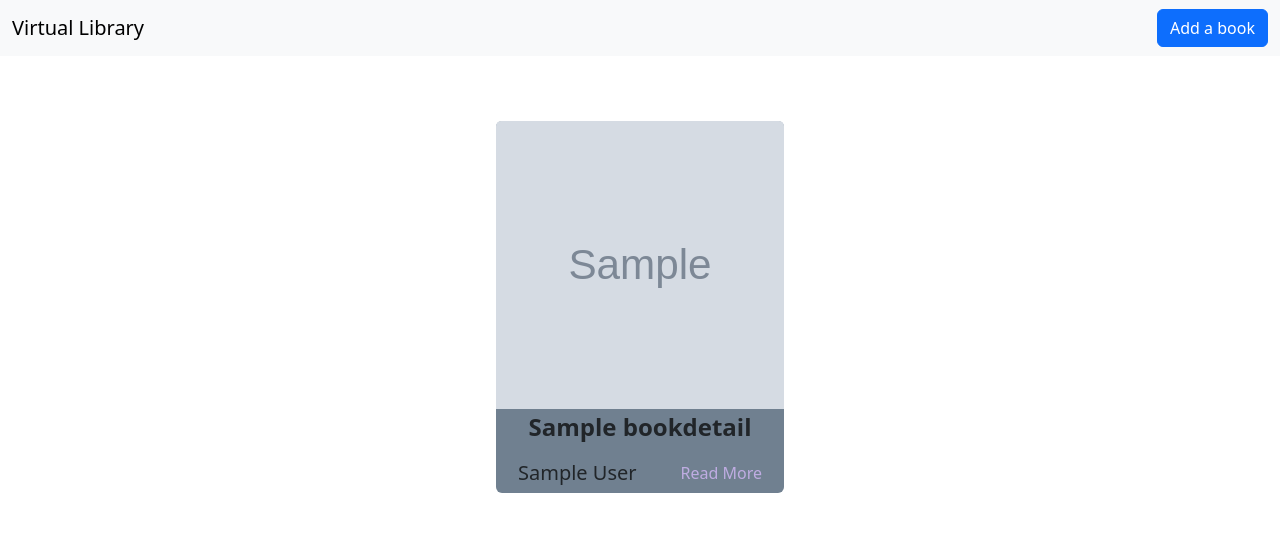
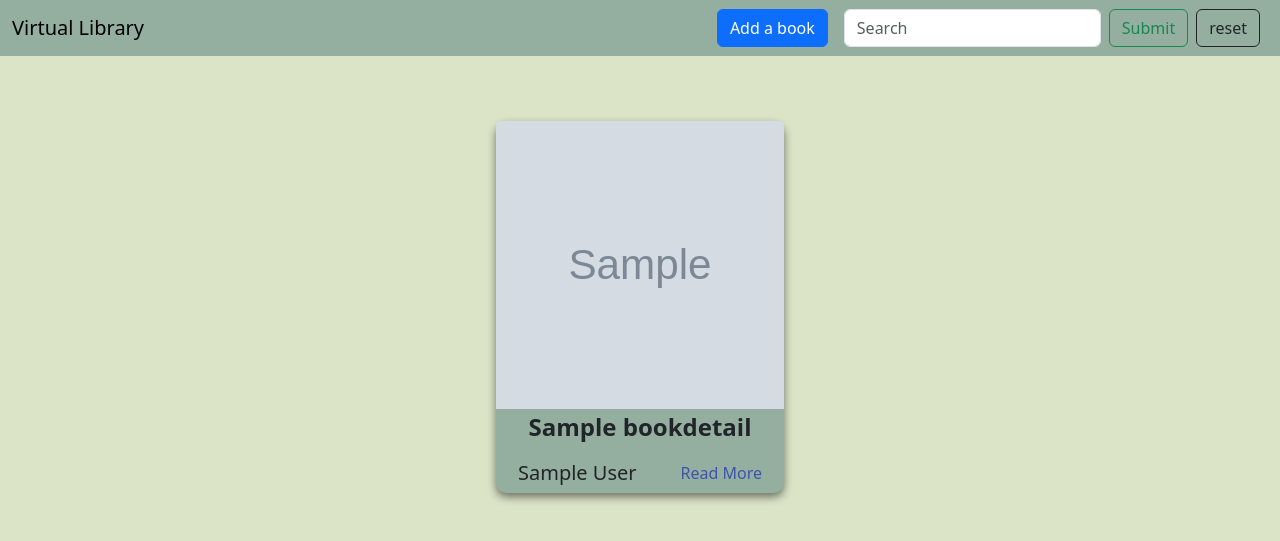
Before and after one commit to negi-Diaries/prepratory1, a PHP site: page / in a window 1280 px wide. Shown: the top 541 px of the page. Run offline with PHP 8.4, Linux system fonts and the light colour scheme; tables that the repository leaves empty or names only in its code hold one stand-in row (values such as "Sample post"); grey boxes marked "Sample" are stand-in pictures.

Commit message:
implemented the search bar

```diff
--- a/delete.php
+++ b/delete.php
@@ -21,7 +21,10 @@ var_dump($result);
 if($result){
 echo "the content has been deleted";
     session_start();
-    $_SESSION['deletion'] = "Form Deleted successfully";
+    $_SESSION['deletion'] = "Book Deleted successfully";
     header("location: index2.view.php");
 }
 ?>
+
+
+<?php
--- a/edit.php
+++ b/edit.php
@@ -28,7 +28,7 @@ $data = $statement->fetch();
 </head>
 
 <body>
-    <nav class="navbar navbar-expand-lg bg-body-tertiary">
+    <nav class="navbar navbar-expand-lg ">
         <div class="container-fluid">
             <a class="navbar-brand" href="#">Virtual Library</a>
             <button class="navbar-toggler" type="button" data-bs-toggle="collapse"
@@ -48,7 +48,7 @@ $data = $statement->fetch();
         </div>
     </nav>
     <div class="container">
-        <h1>Add a book</h1>
+        <h1>Edit book</h1>
     </div>
 
 
--- a/index2.view.php
+++ b/index2.view.php
@@ -1,3 +1,9 @@
+<?php
+require 'core/database/connection.php';
+ require 'core/queryBuilder.php';
+
+?>
+
 <!DOCTYPE html>
 <html lang="en">
 
@@ -13,10 +19,12 @@
 </head>
 
 <body>
-<nav class="navbar navbar-expand-lg bg-body-tertiary">
+    <nav class="navbar navbar-expand-lg ">
         <div class="container-fluid">
             <a class="navbar-brand" href="#">Virtual Library</a>
-    <button class="navbar-toggler" type="button" data-bs-toggle="collapse" data-bs-target="#navbarSupportedContent" aria-controls="navbarSupportedContent" aria-expanded="false" aria-label="Toggle navigation">
+            <button class="navbar-toggler" type="button" data-bs-toggle="collapse"
+                data-bs-target="#navbarSupportedContent" aria-controls="navbarSupportedContent" aria-expanded="false"
+                aria-label="Toggle navigation">
                 <span class="navbar-toggler-icon"></span>
             </button>
             <div class="collapse navbar-collapse" id="navbarSupportedContent">
@@ -24,12 +32,15 @@
                     <li class="nav-item dropdown">
                     </li>
                 </ul>
-      <form class="d-flex" role="search">
-      <!-- <a type="button" class="btn btn-primary" href="index.view.php">  index.view.php</a> -->
+                <form class="d-flex mx-3" role="search">
                     <a type="button" class="btn btn-primary" href="addBooks.php">Add a book</a>
-      <!-- <button  type="button" class="btn btn-primary"><a class="btn btn-primary" href="addBooks.php">Add a book</a></button> -->
-        <!-- <input class="form-control me-2" type="search" placeholder="Search" aria-label="Search"> -->
-        <!-- <button class="btn btn-outline-success" type="submit">Search</button> -->
+                </form>
+                <form class="d-flex" role="search" method="GET" action="index2.view.php">
+                    <input class="form-control me-2" name="search_input" type="search" placeholder="Search"
+                        aria-label="Search">
+                    <!-- <button  class="btn btn-outline-success" value="search_btn">Search</button> -->
+                    <input type="submit" class="btn btn-outline-success" name="search_btn">
+                    <a type="button" class="btn btn-outline-dark mx-2" href="index2.view.php">reset</a>
                 </form>
             </div>
         </div>
@@ -52,32 +63,88 @@ if (isset($_SESSION['success'])) {
   <strong>". $_SESSION['deletion']  ."<button type='button' class='btn-close' data-bs-dismiss='alert' aria-label='Close'></button>
 </div>";
   unset($_SESSION['deletion']);
+}elseif(isset($_SESSION['blank_string'])){
+  echo "<div class='alert alert-success alert-dismissible fade show' role='alert'>
+          <strong>".$_SESSION['blank_string']."<button type='button' class='btn-close' data-bs-dismiss='alert' aria-label='Close'></button>
+        </div>";
+        unset($_SESSION['blank_string']);
+}
+// if someone clicks on the string with an empty input then an alert will be shown up
+if(isset($_GET["search_btn"])){
+  if($_GET['search_input'] == null){
+    session_start();
+    $_SESSION['blank_string'] = 'Input Box cannot be empty';
+    header("location: index2.view.php");
+   }
+  };
+?>
+    </div>
+    <?php
+    if(isset($_GET["search_btn"])){
+      $capitalise_word = ucwords($_GET['search_input']);
+    echo "<h2>You searched for '$capitalise_word'</h2>";
     }
     ?>
-</div>
+    <!-- here the main div starts  -->
     <div class="my-5 mx-5 flexable mainDiv">
+
     <?php
-    require 'core/queryBuilder.php';
-    // var_dump($result[0]["id"]);
+          if(isset($_GET["search_btn"])){
+
+            $data = '%'.$capitalise_word.'%';
+            // make the search query for the search button
+            $search_query = "SELECT * FROM bookdetails WHERE book_name LIKE :data OR author LIKE :data ";
+            $statement = $pdo->prepare($search_query);
+            $statement->execute([
+              ':data'=> $data
+            ]);
+            $result = $statement->fetchAll();
             // echo "<pre>";
+            // var_dump($data);
+            // print_r($_GET['search_input']);
+            // var_dump($_GET["search_btn"]);
             // print_r($result);
-    // var_dump($result);
+
             ?>
-      <?php foreach ($result as $item): ?>
+
+        <?php if($result){
+            foreach ($result as $item):
+              ?>
         <div class="card my-3 mx-3" style="width: 18rem;">
             <img src="<?php echo $item['img_source']; ?>" class="card-img-top" alt="...">
-
             <p class="bookNamecenter"><span></span><?php echo $item['book_name']; ?></p>
             <div class="more">
                 <h5 class="card-title"><span></span><?php echo $item['author']; ?></h5>
-        <!-- <a href="readmore.php">read more...</a> -->
                 <a href="readmore.php?id=<?php echo $item['id']; ?>">Read More</a>
             </div>
         </div>
-      <?php endforeach; ?>
+        <?php
+                      endforeach;
+                    }else{
+                      echo "no data found";
+                    }
+                      // end of first if statement
+                  }
 
-    <script src="index.js"></script>
-    <script src="https://cdn.jsdelivr.net/npm/bootstrap@5.3.0-alpha2/dist/js/bootstrap.bundle.min.js" integrity="sha384-qKXV1j0HvMUeCBQ+QVp7JcfGl760yU08IQ+GpUo5hlbpg51QRiuqHAJz8+BrxE/N" crossorigin="anonymous"></script>
+          else{
+            foreach ($result as $item):
+          ?>
+        <div class="card my-3 mx-3" style="width: 18rem;">
+            <img src="<?php echo $item['img_source']; ?>" class="card-img-top" alt="...">
+            <p class="bookNamecenter"><span></span><?php echo $item['book_name']; ?></p>
+            <div class="more">
+                <h5 class="card-title"><span></span><?php echo $item['author']; ?></h5>
+                <a href="readmore.php?id=<?php echo $item['id']; ?>">Read More</a>
+            </div>
+        </div>
+        <?php
+            endforeach;
+        } ?>
+    </div>
+    <script src="public/index.js"></script>
+    <script src="https://cdn.jsdelivr.net/npm/bootstrap@5.3.0-alpha2/dist/js/bootstrap.bundle.min.js"
+        integrity="sha384-qKXV1j0HvMUeCBQ+QVp7JcfGl760yU08IQ+GpUo5hlbpg51QRiuqHAJz8+BrxE/N" crossorigin="anonymous">
+    </script>
 </body>
 
 </html>
--- a/public/index.css
+++ b/public/index.css
@@ -1,5 +1,12 @@
-nav{
-    background-color: slategray;
+
+body{
+    background-color: #DBE4C6;
+
+}
+
+.navbar{
+
+    background-color: #94AF9F;
 }
 
 
@@ -46,9 +53,13 @@ img{
     height: 18rem;
 }
 
+
 .card{
-    background-color: slategrey;
+    background-color: #94AF9F;
     border: none;
+    box-shadow: 0px 4px 8px rgba(0, 0 , 0, 0.5);
+    border-radius: 10px;
+    margin: 10px;
 }
 
 .more{
@@ -57,7 +68,7 @@ img{
 }
 
 a{
-    color: #BFACE2;
+    color: #3E54AC;
 }
 
 .backButton{
--- a/readmore.php
+++ b/readmore.php
@@ -29,7 +29,7 @@ $data = $statement->fetch();
 </head>
 
 <body>
-    <nav class="navbar navbar-expand-lg bg-body-tertiary">
+    <nav class="navbar navbar-expand-lg ">
         <div class="container-fluid">
             <a class="navbar-brand" href="#">Virtual Library</a>
             <button class="navbar-toggler" type="button" data-bs-toggle="collapse"
@@ -51,7 +51,9 @@ $data = $statement->fetch();
             </div>
         </div>
     </nav>
-    <!-- <h1>this is read more page </h1> -->
+    <div class="container">
+        <h1>Read more</h1>
+    </div>
     <form action="addBooks.php" class=" my-3 container" method="POST" enctype="multipart/form-data">
         <div class="formClass my-5">
             <div class="mb-3 container imageSection">
```
Also changed, not shown: addBooks.php (+4 -4 lines), search.php (added, +87 -0 lines), images/.trashed-1658771713-IMG_20220618_110945_Bokeh.jpg (deleted), images/.trashed-1658771715-IMG_20220618_110935.jpg (deleted), images/Snapchat-1247057898.jpg (added), images/three.jfif (deleted), 3 other files. Lines whose indentation alone changed are shown as unchanged.
